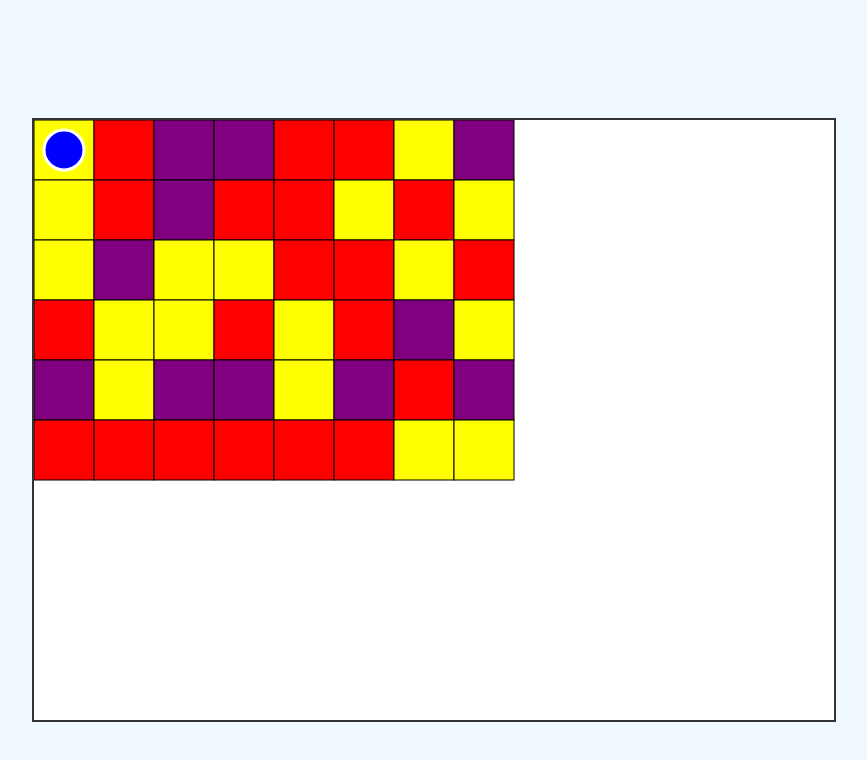
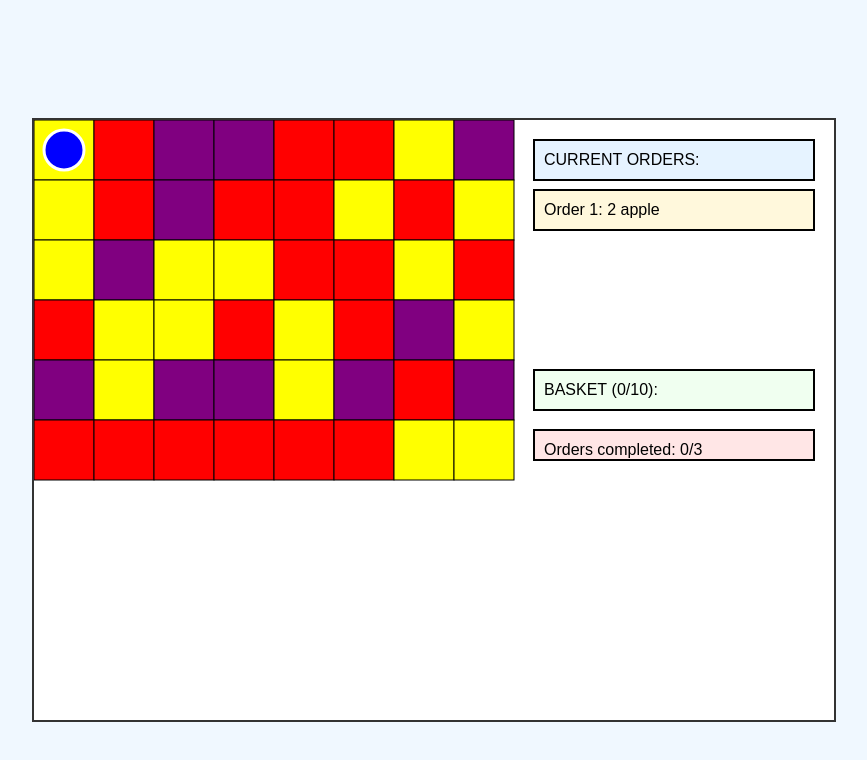
Before and after one commit to charlyngee/charlyn-fruit-stand-game, a plain HTML site: page index.html in a window 1280 px wide. Shown: the whole page, without its empty margins (206-1073 px from the left). Drawn offline with Linux system fonts and the light colour scheme.

Commit message:
add some UI text boxes for the orders, basket, and game end

```diff
--- a/index.html
+++ b/index.html
@@ -124,6 +124,92 @@
         ctx.stroke();
     }
 
+    // draw a text box
+    function drawTextBox(text, x, y, width, height, bgcolor = 'gray') {
+        ctx.fillStyle = bgcolor;
+        ctx.fillRect(x, y, width, height);
+
+        // Draw border
+        ctx.strokeStyle = 'black';
+        ctx.lineWidth = 2;
+        ctx.strokeRect(x, y, width, height);
+
+        // Draw text
+        ctx.fillStyle = 'black';
+        ctx.font = '16px Arial';
+        ctx.fillText(text, x + 10, y + 25);
+    }
+
+    function drawOrders() {
+        const startX = 500;  // Right side of grid
+        const startY = 20;
+        let currentY = startY;
+
+            // Title
+        drawTextBox('CURRENT ORDERS:', startX, currentY, 280, 40, '#e6f3ff');
+        currentY += 50;
+
+        // Draw each active order
+        for (let i = 0; i < game.orders.length; i++) {
+            const order = game.orders[i];
+            if (!order.completed) {
+                let orderText = `Order ${i + 1}: `;
+
+                const fruitNames = Object.keys(fruitTypes);
+                const requiredFruits = []
+                for (let fruit of fruitNames) {
+                    if (order[fruit] > 0) {
+                        requiredFruits.push(`${order[fruit]} ${fruit}`);
+                    }
+                }
+                orderText += requiredFruits.join(', ');
+                drawTextBox(orderText, startX, currentY, 280, 40, '#fff8dc');
+                currentY += 40;
+            }
+        }
+    }
+
+    // Function to draw basket contents
+    function drawBasket() {
+        const startX = 500;
+        const startY = 250;
+
+        // Title with capacity
+        const basketTitle = `BASKET (${game.basket.fruits.length}/${game.basket.maxCapacity}):`;
+        drawTextBox(basketTitle, startX, startY, 280, 40, '#f0fff0');
+
+        // Count each fruit type in basket
+        const basketCounts = countBasketFruits();
+        let currentY = startY + 50;
+
+        const fruitNames = Object.keys(fruitTypes);
+        for (let fruit of fruitNames) {
+            if (basketCounts[fruit] > 0) {
+                const fruitText = `${basketCounts[fruit]} ${fruit}`;
+                drawTextBox(fruitText, startX, currentY, 280, 30, '#f5f5f5');
+                currentY += 35;
+            }
+        }
+
+        // Show game progress
+        currentY += 10;
+        const progressText = `Orders completed: ${game.completedOrdersCount}/${game.targetOrdersCount}`;
+        drawTextBox(progressText, startX, currentY, 280, 30, '#ffe6e6');
+    }
+
+    function drawGameEndMessage() {
+        const startX = 50;
+        const startY = 400;
+
+        if (game.gameState === 'won') {
+            endMessage = 'YOU WON!';
+        } else {
+            endMessage = 'YOU LOST!';
+        }
+        drawTextBox(endMessage, startX, startY, 280, 40, 'pink');
+    }
+
+
     document.addEventListener('keydown', function(event) {
         if (event.key === 'r' || event.key === 'R') {
             restartGame();
@@ -152,15 +238,21 @@
             console.log("Player moved to:", game.player.x, game.player.y);
 
             collectFruit();
-
-            ctx.clearRect(0, 0, canvas.width, canvas.height);
-            drawGrid();
-            drawPlayer();
         }
 
         // use a complete order keystroke for now
         if (event.key === ' ') {
             tryCompleteOrders();
+        }
+
+        ctx.clearRect(0, 0, canvas.width, canvas.height);
+        drawGrid();
+        drawPlayer();
+        drawOrders();
+        drawBasket();
+
+        if (game.gameState !== 'playing') {
+            drawGameEndMessage();
         }
     });
 
@@ -178,7 +270,8 @@
         ctx.clearRect(0, 0, canvas.width, canvas.height);
         drawGrid();
         drawPlayer();
-
+        drawOrders();
+        drawBasket();
         console.log("Game restarted. Game state now:", game);
     }
 
@@ -331,6 +424,8 @@
     console.log("Game state now:", game);
     drawGrid();
     drawPlayer();
+    drawOrders();
+    drawBasket();
 
 
     </script>
```
